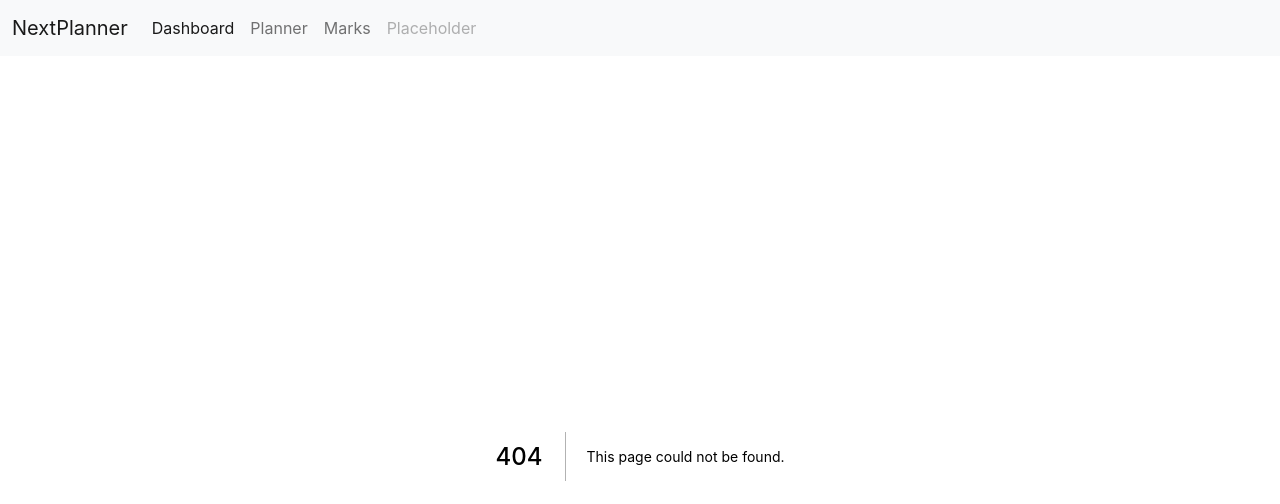
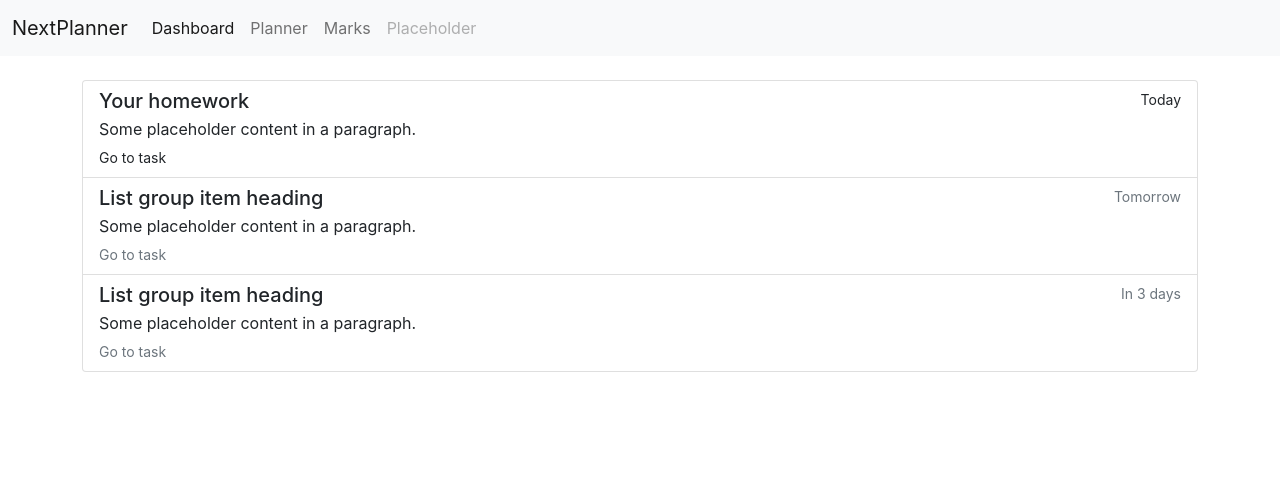
Before and after one commit to SchuBiNo/SchuBiNo, a Next.js app: page /dashboard in a window 1280 px wide. Before the commit this address had no page. Shown: the top 504 px of the page. Built offline with nearby package versions, Linux system fonts and the light colour scheme.

Commit message:
Added EventForm Component

```diff
--- a/pages/_app.js
+++ b/pages/_app.js
@@ -24,13 +24,12 @@ function MyApp({ Component, pageProps }) {
 							data-bs-target='#navbarNavAltMarkup'
 							aria-controls='navbarNavAltMarkup'
 							aria-expanded='false'
-							aria-label='Toggle navigation'
-						>
+							aria-label='Toggle navigation'>
 							<span className='navbar-toggler-icon'></span>
 						</button>
 						<div className='collapse navbar-collapse' id='navbarNavAltMarkup'>
 							<div className='navbar-nav'>
-								<Link href='#'>
+								<Link href='/dashboard'>
 									<a className='nav-link active' aria-current='page'>
 										Dashboard
 									</a>
@@ -45,8 +44,7 @@ function MyApp({ Component, pageProps }) {
 									className='nav-link disabled'
 									href='#'
 									tabIndex='-1'
-									aria-disabled='true'
-								>
+									aria-disabled='true'>
 									Placeholder
 								</a>
 							</div>
--- /dev/null
+++ b/pages/dashboard/index.jsx
@@ -0,0 +1,44 @@
+import Link from 'next/link';
+
+export default function Dashboard() {
+	return (
+		<div>
+			<div className='container mt-4'>
+				<div className='list-group'>
+					<Link href='#'>
+						<a
+							className='list-group-item list-group-item-action'
+							aria-current='true'>
+							<div className='d-flex w-100 justify-content-between'>
+								<h5 className='mb-1'>Your homework</h5>
+								<small>Today</small>
+							</div>
+							<p className='mb-1'>Some placeholder content in a paragraph.</p>
+							<small>Go to task</small>
+						</a>
+					</Link>
+					<Link href='#'>
+						<a className='list-group-item list-group-item-action'>
+							<div className='d-flex w-100 justify-content-between'>
+								<h5 className='mb-1'>List group item heading</h5>
+								<small className='text-muted'>Tomorrow</small>
+							</div>
+							<p className='mb-1'>Some placeholder content in a paragraph.</p>
+							<small className='text-muted'>Go to task</small>
+						</a>
+					</Link>
+					<Link href='#'>
+						<a className='list-group-item list-group-item-action'>
+							<div className='d-flex w-100 justify-content-between'>
+								<h5 className='mb-1'>List group item heading</h5>
+								<small className='text-muted'>In 3 days</small>
+							</div>
+							<p className='mb-1'>Some placeholder content in a paragraph.</p>
+							<small className='text-muted'>Go to task</small>
+						</a>
+					</Link>
+				</div>
+			</div>
+		</div>
+	);
+}
```
Also changed, not shown: components/eventForm.jsx (added, +61 -0 lines), helper/calEvents.jsx (renamed from pages/calendar/calEvents.jsx, +9 -10 lines), pages/calendar/index.jsx (+18 -7 lines).
